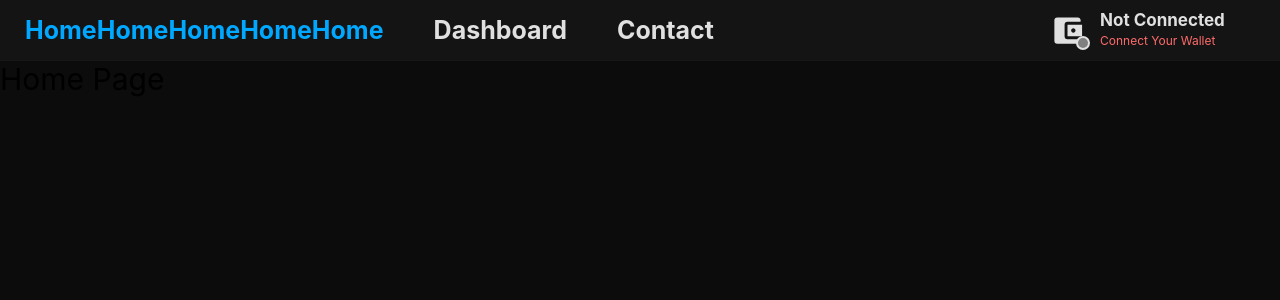
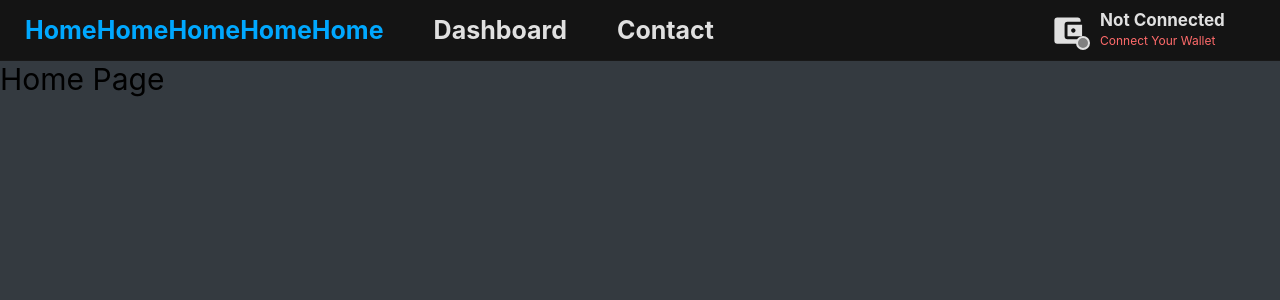
Before and after one commit to akashvaghela09/dapp-hardhat-template, a React (Create React App) app in the folder client/: page / in a window 1280 px wide. Shown: the top 300 px of the page. Built offline with nearby package versions, Linux system fonts and the light colour scheme.

Commit message:
spinner and error added

```diff
--- a/client/src/App.css
+++ b/client/src/App.css
@@ -7,7 +7,7 @@
   min-height: 100vh;
   max-height: 100vh;
   overflow: auto;
-  background-color: #0c0c0c;
+  background-color: #343a40;
   display: flex;
   flex-direction: column;
   align-items: center;
--- a/client/src/App.js
+++ b/client/src/App.js
@@ -6,16 +6,28 @@ import { abi } from './helper';
 import { AllRoutes } from './Routes/AllRoutes';
 import { useDispatch, useSelector } from 'react-redux';
 import { Header } from './Component/Header';
-
+import { Spinner } from "./Component/Spinner";
+import { Error } from './Component/Error';
 
 function App() {
   const dispatch = useDispatch();
 
+  const {
+    isError,
+    isLoading
+} = useSelector(state => state.app)
 
   return (
     <div className="App">
-      {/* <Header /> */}
+
       <AllRoutes />
+
+      {
+        isLoading === true && <Spinner />
+      }
+      {
+        isError === true && <Error />
+      }
     </div>
   );
 }
```
